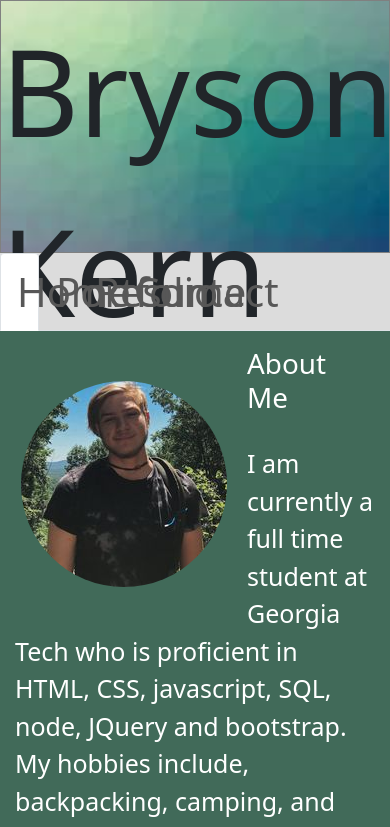
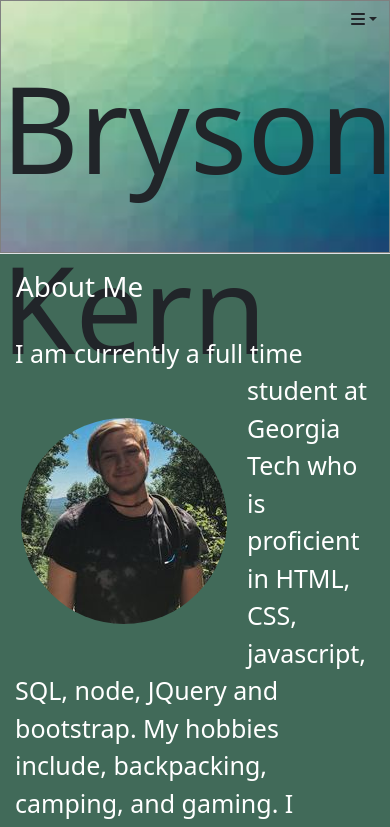
Before and after one commit to kernbryson/React-Portfolio-Bryson-Kern, a React (Create React App) app: page / in a window 390 px wide. Shown: the top 827 px of the page. Built offline with nearby package versions, Linux system fonts and the light colour scheme.

Commit message:
created hamburger menu and start on website responsiveness

```diff
--- a/public/index.html
+++ b/public/index.html
@@ -13,6 +13,7 @@
       src="https://kit.fontawesome.com/2a4efb801f.js"
       crossorigin="anonymous"
     ></script>
+    <script src="https://cdn.jsdelivr.net/npm/bootstrap@5.2.0/dist/js/bootstrap.bundle.min.js" integrity="sha384-A3rJD856KowSb7dwlZdYEkO39Gagi7vIsF0jrRAoQmDKKtQBHUuLZ9AsSv4jD4Xa" crossorigin="anonymous"></script>
     <link rel="apple-touch-icon" href="%PUBLIC_URL%/logo192.png" />
     <!--
       manifest.json provides metadata used when your web app is installed on a
--- a/src/App.js
+++ b/src/App.js
@@ -1,4 +1,5 @@
 import React from "react";
+import "../src/components/css/app.css";
 import PortfolioContainer from "./components/PortfolioContainer";
 
 const App = () => <PortfolioContainer />;
--- a/src/components/NavTabs.js
+++ b/src/components/NavTabs.js
@@ -39,6 +39,67 @@ const styles = {
 function NavTabs({ currentPage, handlePageChange }) {
   return (
     <div>
+      <div class="dropdown drop">
+        <button
+          class="btn  dropdown-toggle"
+          type="button"
+          data-bs-toggle="dropdown"
+          aria-expanded="false"
+        >
+          <i class="fa-solid fa-bars"> </i>
+        </button>
+
+        <ul class="dropdown-menu">
+          <li>
+            <a
+              class="dropdown-item"
+              href="#home"
+              onClick={() => handlePageChange("Home")}
+              className={
+                currentPage === "Home" ? "nav-link active" : "nav-link"
+              }
+            >
+              Home
+            </a>
+          </li>
+          <li>
+            <a
+              class="dropdown-item"
+              href="#portfolio"
+              onClick={() => handlePageChange("Portfolio")}
+              className={
+                currentPage === "Portfolio" ? "nav-link active" : "nav-link"
+              }
+            >
+              Portfolio
+            </a>
+          </li>
+          <li>
+            <a
+              class="dropdown-item"
+              href="#resume"
+              onClick={() => handlePageChange("Resume")}
+              className={
+                currentPage === "Resume" ? "nav-link active" : "nav-link"
+              }
+            >
+              Resume
+            </a>
+          </li>
+          <li>
+            <a
+              class="dropdown-item"
+              href="#contact"
+              onClick={() => handlePageChange("Contact")}
+              className={
+                currentPage === "Contact" ? "nav-link active" : "nav-link"
+              }
+            >
+              Contact
+            </a>
+          </li>
+        </ul>
+      </div>
       <nav style={styles.sectionStyles}>
         Bryson Kern
         <img
@@ -49,8 +110,8 @@ function NavTabs({ currentPage, handlePageChange }) {
         <span style={styles.spanStyles}>Full Stack Web Developer </span>
       </nav>
 
-      <ul className="nav nav-tabs" style={styles.navStyles}>
-        <li className="nav-item">
+      <ul className="nav nav-tabs " style={styles.navStyles} >
+        <li className="nav-item media">
           <a
             style={styles.linkStyles}
             href="#home"
@@ -62,7 +123,7 @@ function NavTabs({ currentPage, handlePageChange }) {
             Home
           </a>
         </li>
-        <li className="nav-item">
+        <li className="nav-item media">
           <a
             style={styles.linkStyles}
             href="#portfolio"
@@ -75,7 +136,7 @@ function NavTabs({ currentPage, handlePageChange }) {
             Portfolio
           </a>
         </li>
-        <li className="nav-item">
+        <li className="nav-item media">
           <a
             style={styles.linkStyles}
             href="#resume"
@@ -88,7 +149,7 @@ function NavTabs({ currentPage, handlePageChange }) {
             Resume
           </a>
         </li>
-        <li className="nav-item">
+        <li className="nav-item media">
           <a
             style={styles.linkStyles}
             href="#contact"
@@ -103,7 +164,6 @@ function NavTabs({ currentPage, handlePageChange }) {
         </li>
       </ul>
     </div>
-
   );
 }
 
--- /dev/null
+++ b/src/components/css/app.css
@@ -0,0 +1,2 @@
+@import "contact.css";
+@import "navtab.css"
--- /dev/null
+++ b/src/components/css/contact.css
@@ -0,0 +1,8 @@
+.test{
+
+}
+@media only screen and (max-width: 1000px){
+    .test{
+        width:80%;
+}
+}
--- /dev/null
+++ b/src/components/css/navtab.css
@@ -0,0 +1,16 @@
+.drop{
+    float: right;
+    display: none;
+}
+
+
+@media only screen and (max-width: 1700px){
+    .media {
+        display: none;
+}
+}
+@media only screen and (max-width: 1700px){
+    .drop {
+        display: block;
+}
+}
--- a/src/components/pages/Contact.js
+++ b/src/components/pages/Contact.js
@@ -16,19 +16,19 @@ const styles = {
 
 export default function Contact() {
   return (
-    <div style={styles.divStyles}>
+    <div style={styles.divStyles} >
       <section class="mb-4 w-500 " style={styles.containerStyles}>
         <h2 class="h1-responsive font-weight-bold text-center my-4">
           Contact Me
         </h2>
 
-        <p class="text-center w-responsive mx-auto mb-5 h3">
+        <p class="text-center w-responsive mx-auto mb-5 h3 ">
           Do you have any questions? Please do not hesitate to contact me
           directly. I will come back to you within a matter of hours for your
           inquiry.
         </p>
 
-        <div class="row">
+        <div class="row test">
           <div class="col-md-9 mb-md-0 mb-5">
             <form
               id="contact-form"
```
Also changed, not shown: src/components/css/home.css (added), src/components/css/portfolio.css (added), src/components/css/resume.css (added).
